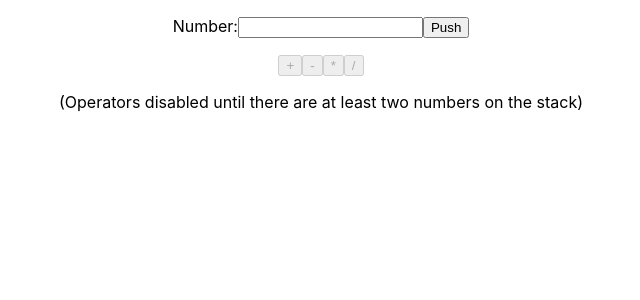
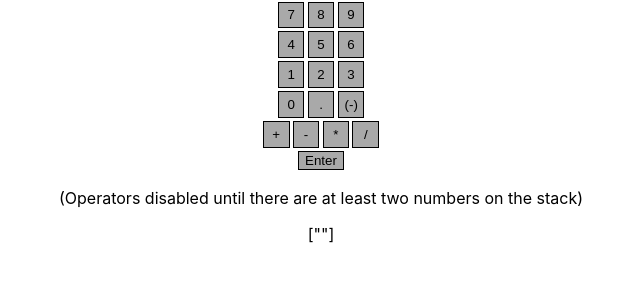
Before and after one commit to dave-burke/js-experiments, a React (Create React App) app: page / in a window 1280 px wide. Shown: the top 300 px of the page, without its empty margins (319-959 px from the left). Built offline with nearby package versions, Linux system fonts and the light colour scheme.

Commit message:
Use all buttons instead of input box

```diff
--- a/src/App.css
+++ b/src/App.css
@@ -36,3 +36,16 @@
     transform: rotate(360deg);
   }
 }
+
+button {
+  display: inline-block;
+  border: 1px solid black;
+  background: darkgray;
+  margin: 0.1rem;
+  color: black;
+}
+
+button.square {
+  width: 2em;
+  height: 2em;
+}
--- a/src/App.js
+++ b/src/App.js
@@ -3,96 +3,118 @@ import './App.css';
 import StackList from './StackList';
 
 function App() {
-  const [input, setInput] = useState('')
-  const [stack, setStack] = useState([])
+  const [stack, setStack] = useState([''])
+  const [lastOp, setLastOp] = useState('')
 
   function canEval() {
     return stack.length >= 2
   }
 
-  function handleKeyUp(e) {
-    const { key } = e
-    switch(key) {
-      case 'Enter':
-        handlePushClick()
-        break;
-      case '+':
-      case '-':
-      case '*':
-      case '/':
-        doEval(key)
-        break;
-      default:
-        // noop
-        break;
-    }
-  }
-
-  function handleInputchange(e) {
-    let value = e.target.value
-    if(!/^-?[0123456789.]*$/.test(value)) {
-      e.preventDefault();
-    } else {
-      setInput(value)
-    }
-  }
-
-  function handlePushClick() {
-    if(input !== '') {
-      setInput('')
-      setStack([Number(input), ...stack])
-    }
+  function handleEnterClick() {
+    setStack(['', ...stack])
   }
 
   function handleEvalButton(e) {
     doEval(e.target.innerText)
   }
 
+  function handleNumberButton(e) {
+    pushNumber(e.target.innerText)
+  }
+
+  function handleNegateButton(e) {
+    setStack([
+      '-' + stack[0],
+      ...stack.slice(1),
+    ])
+  }
+
+  function pushNumber(n) {
+    setStack([
+      stack[0] + n, // string concatenation
+      ...stack.slice(1)
+    ])
+  }
+
+  function handleKeyUp(e) {
+    const { key } = e
+    console.log(`handling ${key}`)
+    if(key === 'Enter') {
+      handleEnterClick()
+    }
+    if(!Number.isNaN(Number(key))) {
+      pushNumber(key)
+    }
+  }
+
   function doEval(op) {
     if(!canEval()) {
       return
     }
-    const [a, b] = stack
-    let result
+    const newStack = stack
+    if(newStack[0] === '') {
+      newStack.shift()
+    }
+    const b = Number(newStack.shift())
+    const a = Number(newStack.shift())
     switch(op) {
       case '+':
-        result = a + b
+        newStack.push(a + b)
+        setLastOp(`${a} + ${b} = ${newStack[0]}`)
         break;
       case '-':
-        result = a - b
+        newStack.push(a - b)
+        setLastOp(`${a} - ${b} = ${newStack[0]}`)
         break;
       case '*':
-        result = a * b
+        newStack.push(a * b)
+        setLastOp(`${a} * ${b} = ${newStack[0]}`)
         break;
       case '/':
-        result = a / b
+        newStack.push(a / b)
+        setLastOp(`${a} / ${b} = ${newStack[0]}`)
         break;
       default:
         throw new Error('Unknown op')
     }
-    setStack([result, ...stack.slice(2)])
+    setStack(['', ...newStack])
   }
 
   return (
-    <div className="App">
-      <p>
-        Number:
-        <input
-          type="text"
-          onKeyUp={handleKeyUp}
-          onChange={handleInputchange}
-          value={input}
-        ></input>
-        <button onClick={handlePushClick}>Push</button>
-      </p>
-      <p>
-        <button disabled={!canEval()} onClick={handleEvalButton}>+</button>
-        <button disabled={!canEval()} onClick={handleEvalButton}>-</button>
-        <button disabled={!canEval()} onClick={handleEvalButton}>*</button>
-        <button disabled={!canEval()} onClick={handleEvalButton}>/</button>
-      </p>
+    <div className="App" onKeyUp={handleKeyUp}>
+      <StackList stack={stack}></StackList>
+      <div>
+        <button className="square" onClick={handleNumberButton}>7</button>
+        <button className="square" onClick={handleNumberButton}>8</button>
+        <button className="square" onClick={handleNumberButton}>9</button>
+      </div>
+      <div>
+        <button className="square" onClick={handleNumberButton}>4</button>
+        <button className="square" onClick={handleNumberButton}>5</button>
+        <button className="square" onClick={handleNumberButton}>6</button>
+      </div>
+      <div>
+        <button className="square" onClick={handleNumberButton}>1</button>
+        <button className="square" onClick={handleNumberButton}>2</button>
+        <button className="square" onClick={handleNumberButton}>3</button>
+      </div>
+      <div>
+        <button className="square" onClick={handleNumberButton}>0</button>
+        <button className="square" onClick={handleNumberButton}>.</button>
+        <button className="square" onClick={handleNegateButton}>(-)</button>
+      </div>
+      <div>
+        <button className="square" disabled={!canEval()} onClick={handleEvalButton}>+</button>
+        <button className="square" disabled={!canEval()} onClick={handleEvalButton}>-</button>
+        <button className="square" disabled={!canEval()} onClick={handleEvalButton}>*</button>
+        <button className="square" disabled={!canEval()} onClick={handleEvalButton}>/</button>
+      </div>
+      <div>
+        <button onClick={handleEnterClick}>Enter</button>
+      </div>
       { canEval() || <p>(Operators disabled until there are at least two numbers on the stack)</p>}
-      <StackList stack={stack}></StackList>
+      <p>{lastOp}</p>
+      <p>{JSON.stringify(stack)}</p>
     </div>
   );
 }
--- a/src/StackList.js
+++ b/src/StackList.js
@@ -1,9 +1,10 @@
 function StackList(props) {
-    return (
-        <ul>
-          {props.stack.map((n, index) => <li key={index}>{n}</li>)}
-        </ul>
-    )
+  const reversed = [...props.stack].reverse()
+  return (
+    <div>
+      {reversed.filter(n => n !== '').map((n, index) => <p key={index}>{n}</p>)}
+    </div>
+  )
 }
 
 export default StackList
```
